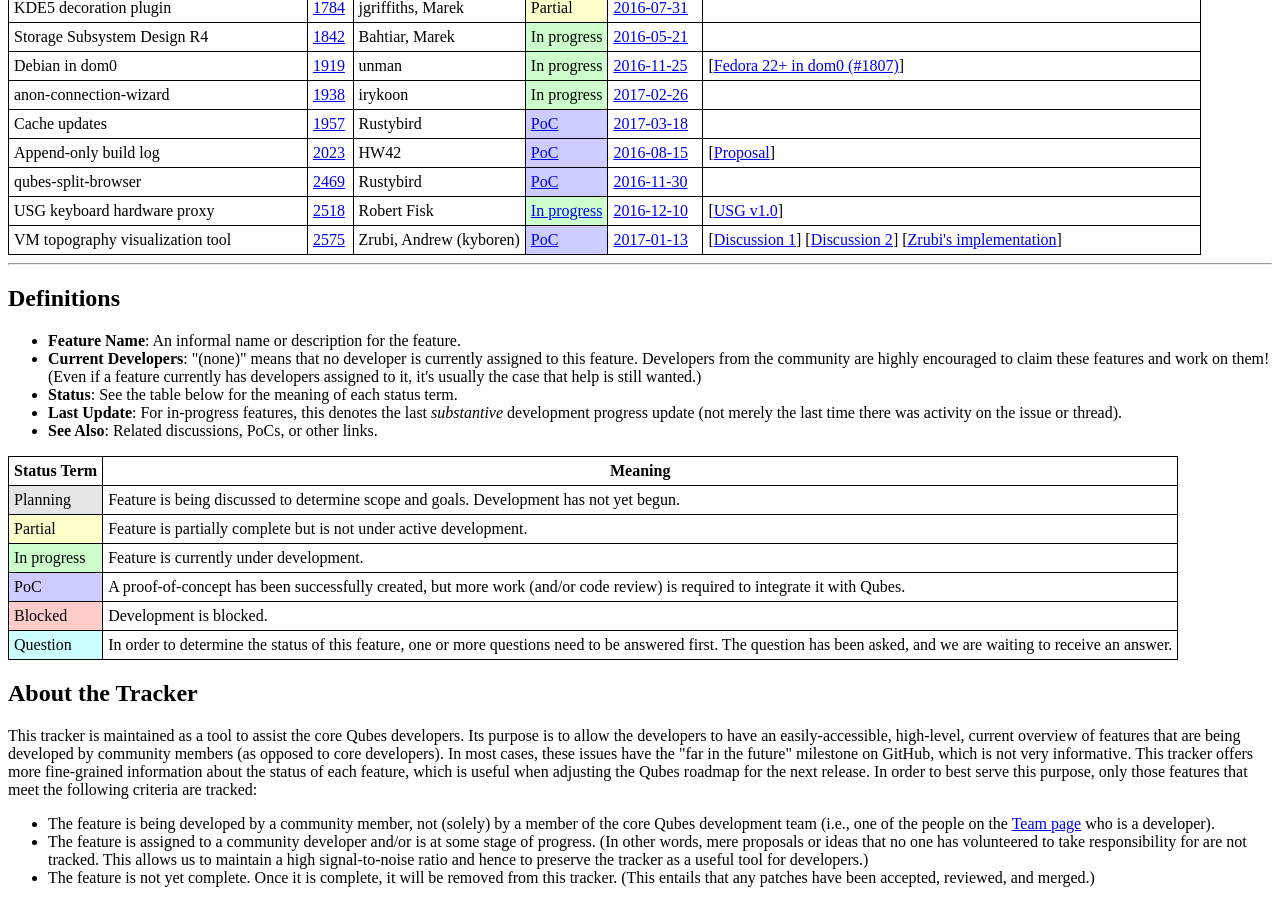
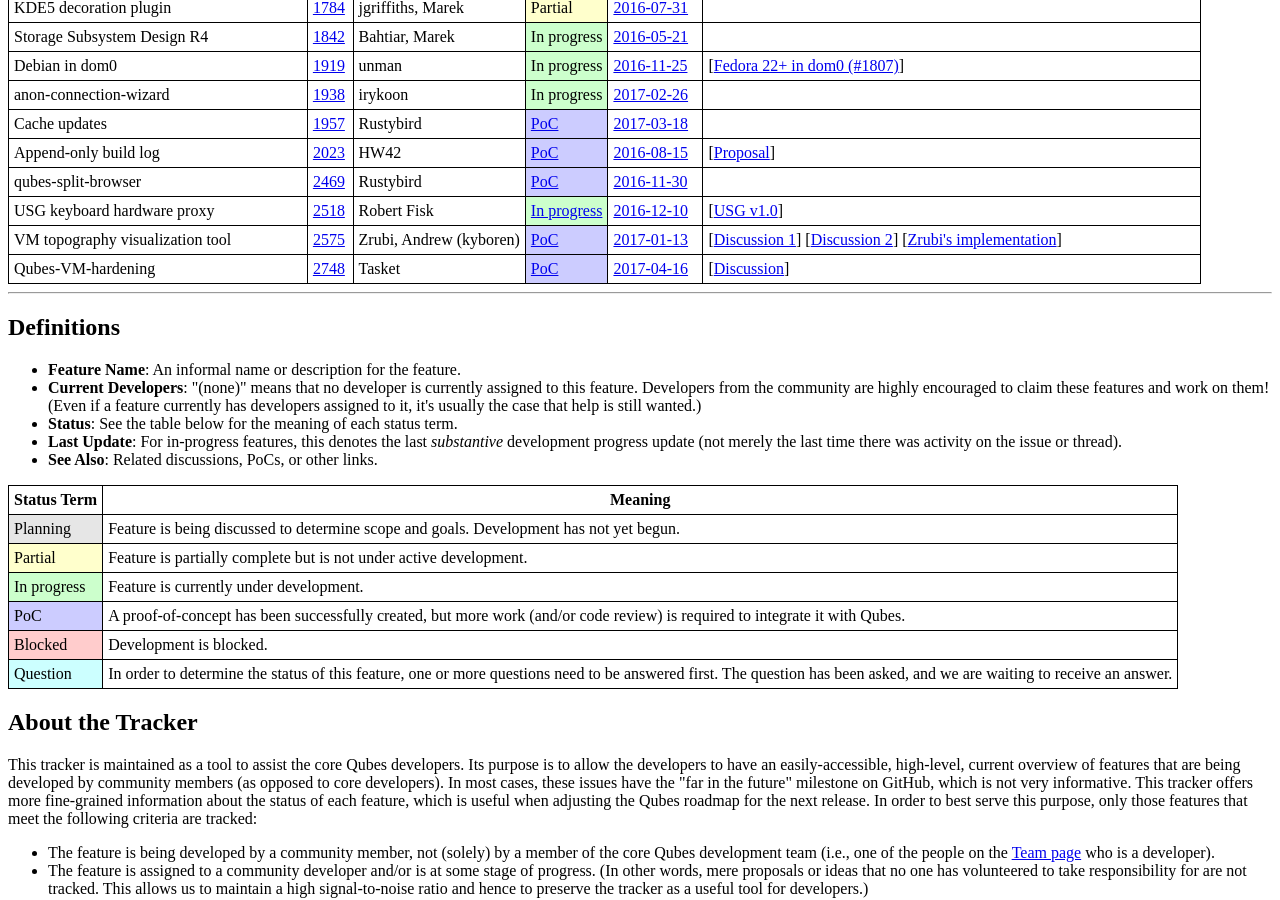
Before and after one commit to QubesOS/qubes-issues, a Jekyll site: the page built from index.md, in a window 1280 px wide and 900 px high, scrolled down 527 px. Built offline with Jekyll 4.4.1, drawn with Linux system fonts in a browser that asks for light colours.

Commit message:
Track #2748

```diff
--- a/_data/features.yml
+++ b/_data/features.yml
@@ -335,3 +335,20 @@
     url    : https://groups.google.com/d/topic/qubes-users/EPuXNkSFxdE/discussion
   - desc   : Zrubi's implementation
     url    : https://gist.github.com/Zrubi/6229d5400bde987b1aa8da516553b909
+
+- name   : Qubes-VM-hardening
+  issue  : 2748
+  devs   : Tasket
+  status :
+    term   : PoC
+    url    : https://github.com/tasket/Qubes-VM-hardening
+  updated:
+    date   : 2017-04-16
+    url    : https://github.com/QubesOS/qubes-issues/issues/2748
+  info   :
+  - desc   : Discussion
+    url    : https://groups.google.com/d/msgid/qubes-users/0eb0a2c6-5a42-19a4-0ebc-718606d1e245%40openmailbox.org
+  - desc   :
+    url    :
+  - desc   :
+    url    :
```
